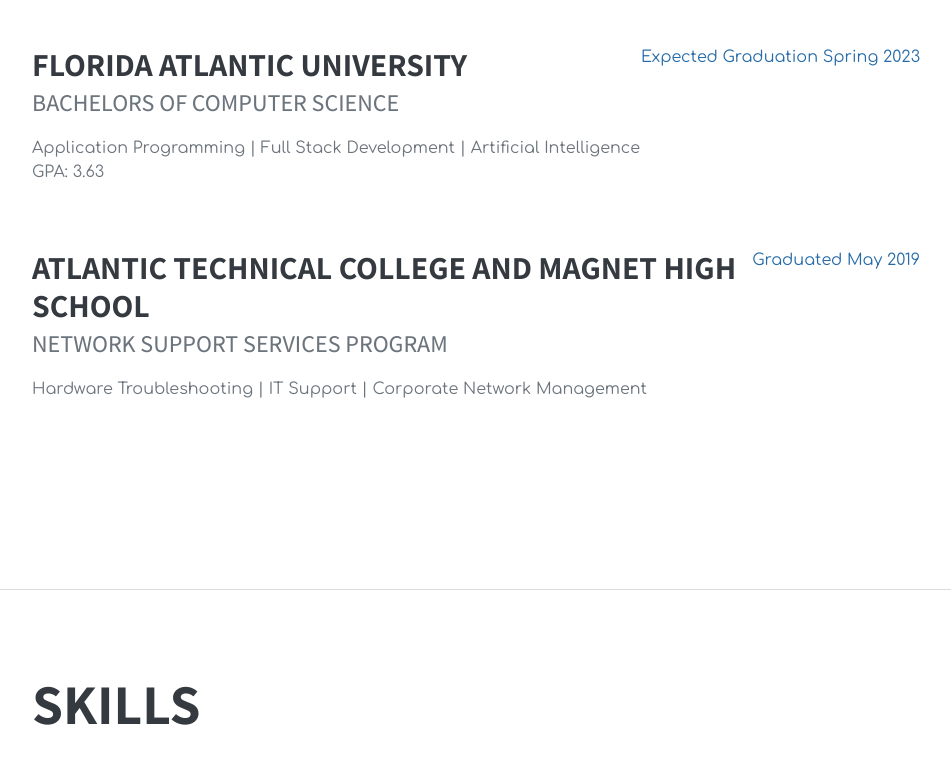
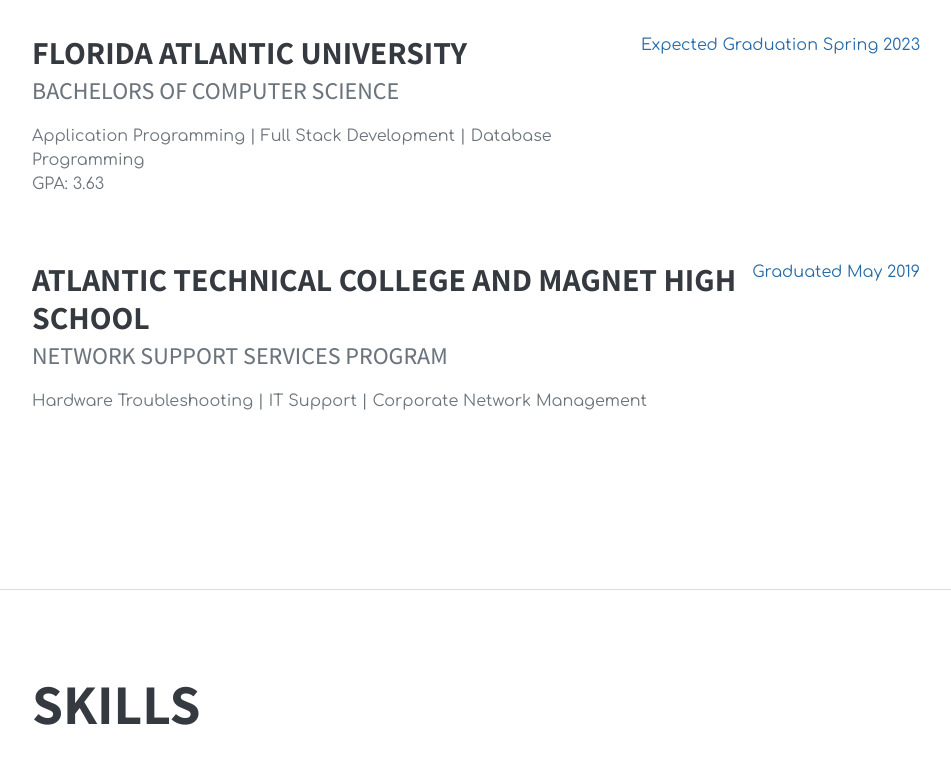
Before and after one commit to Midlight25/website-resume, a website built with Parcel: page src/index.pug in a window 1280 px wide. Shown: the part 2223-3006 px from the top of the page, without its empty margins (300-1251 px from the left). Built offline with nearby package versions, Linux system fonts and the light colour scheme.

Commit message:
Began readme

```diff
--- a/src/index.pug
+++ b/src/index.pug
@@ -157,7 +157,7 @@
             .flex-grow-1
               h3.mb-0 Florida Atlantic University
               .subheading.mb-3 Bachelors of Computer Science
-              div Application Programming | Full Stack Development | Artificial Intelligence
+              div Application Programming | Full Stack Development | Database Programming
               p GPA: 3.63
             .flex-shrink-0
               span.text-primary Expected Graduation Spring 2023
```
Also changed, not shown: README.md.
